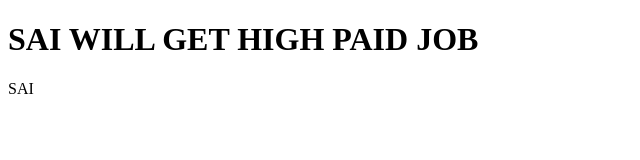
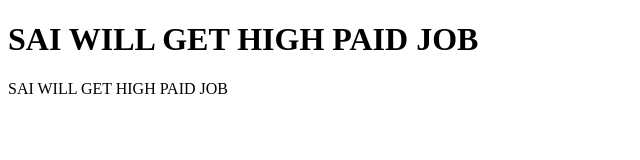
Before and after one commit to sainaresh2727/conflict, a plain HTML site: page index.html in a window 1280 px wide. Shown: the whole page, without its empty margins (0-640 px from the left). Drawn offline with Linux system fonts and the light colour scheme.

Commit message:
Main Changed

```diff
--- a/index.html
+++ b/index.html
@@ -7,6 +7,6 @@
 </head>
 <body>
     <h1>SAI WILL GET HIGH PAID JOB</h1>
-    <p>SAI</p>
+    <p>SAI WILL GET HIGH PAID JOB</p>
 </body>
 </html>
```
